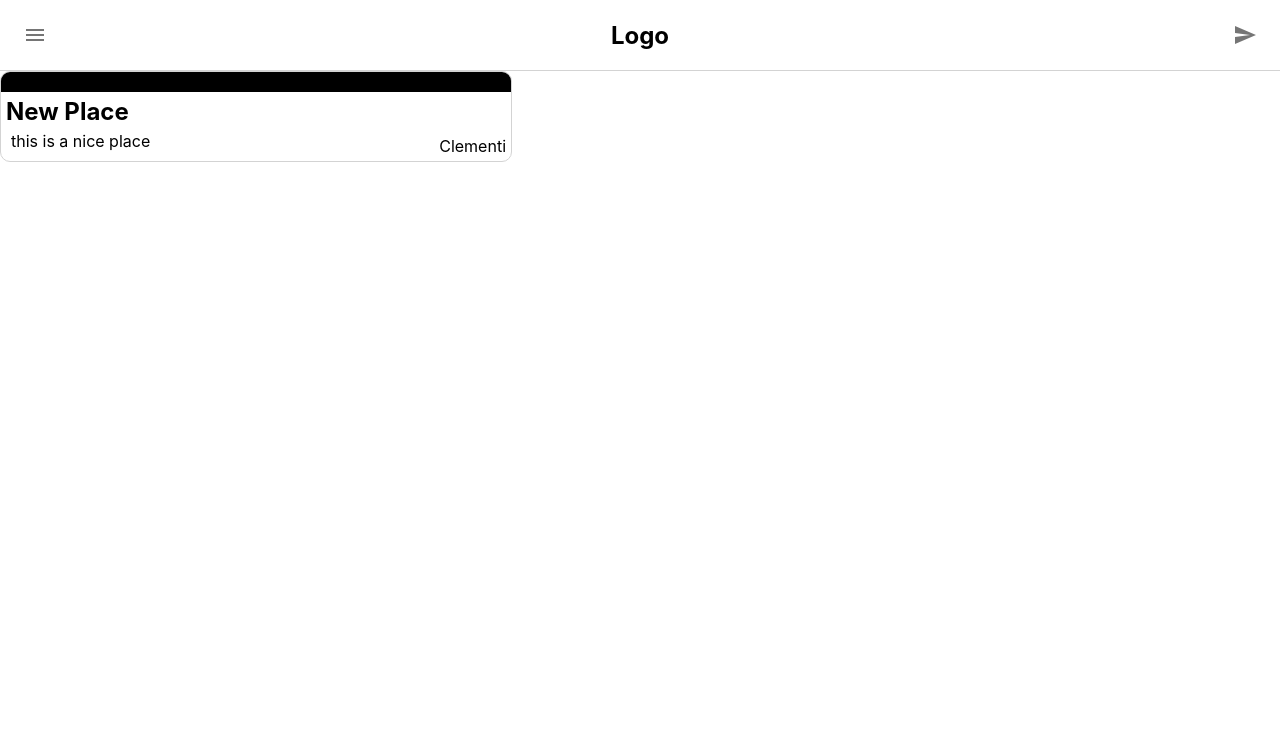
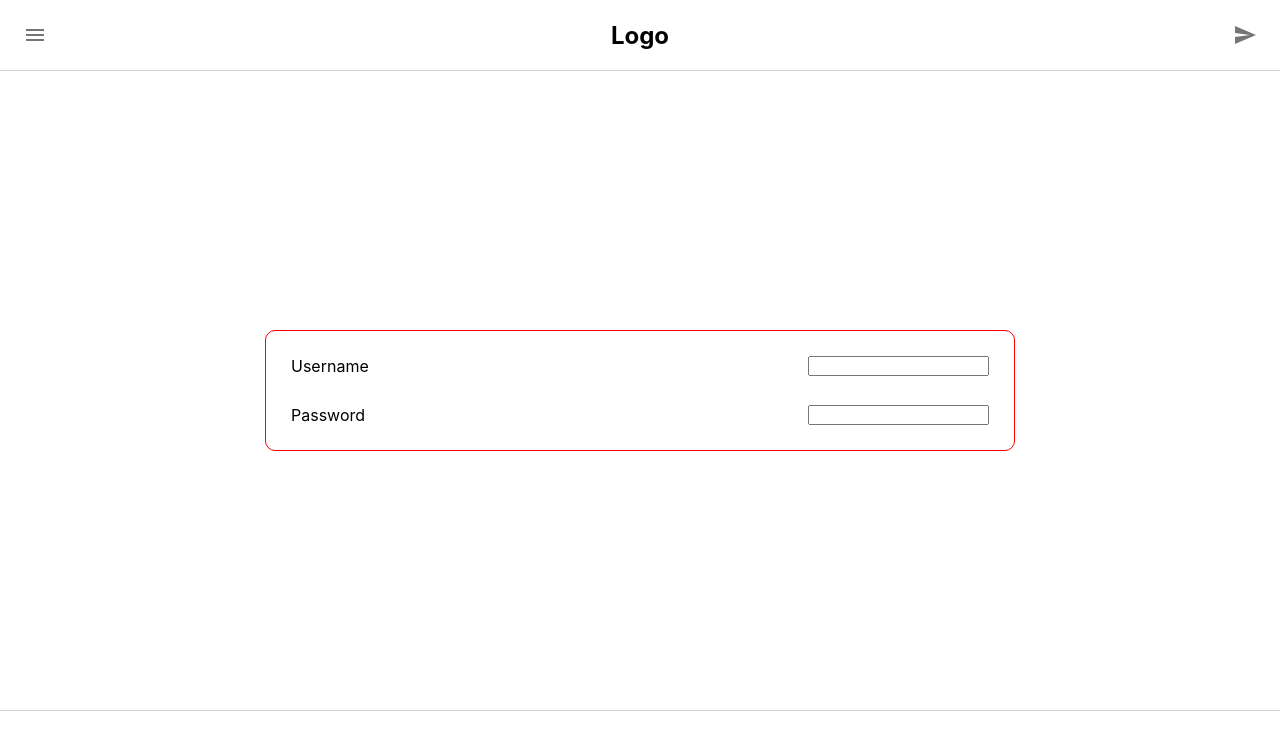
Before and after one commit to kktai1512/Hallus, a React (Create React App) app in the folder frontend/: page /login in a window 1280 px wide. Shown: the top 750 px of the page. Built offline with nearby package versions, Linux system fonts and the light colour scheme.

Commit message:
added routes

```diff
--- a/frontend/src/App.js
+++ b/frontend/src/App.js
@@ -1,13 +1,22 @@
 import React from "react"
 import Header from "./components/Header"
 import Card from "./components/Card"
+import { BrowserRouter as Router, Route, Routes, Link } from "react-router-dom"
+import Login from "./pages/Login"
+import Register from "./pages/Register"
+import Home from "./pages/Home"
 
 const App = () => {
   return (
-    <>
+    <Router>
       <Header />
-      <Card />
-    </>
+      <Routes>
+        <Route path="/" element={<Home />} />
+        <Route path="/login" element={<Login />} />
+        <Route path="/register" element={<Register />} />
+        <Route path="/card" element={<Card />} />
+      </Routes>
+    </Router>
   )
 }
 
--- /dev/null
+++ b/frontend/src/pages/Home.jsx
@@ -0,0 +1,7 @@
+import React from "react"
+
+const Home = () => {
+  return <div>Home</div>
+}
+
+export default Home
--- /dev/null
+++ b/frontend/src/pages/Login.jsx
@@ -0,0 +1,44 @@
+import React from "react"
+import styled from "styled-components"
+
+const Container = styled.div`
+  display: flex;
+  justify-content: space-between;
+  padding: 15px;
+  height: 80vh;
+  align-items: center;
+  border-bottom: 1px solid lightgray;
+`
+const FormContainer = styled.form`
+  width: 60%;
+  margin: auto;
+  height: 20%;
+  display: flex;
+  flex-direction: column;
+  border: 1px red solid;
+  border-radius: 10px;
+  padding: 25px;
+  justify-content: space-between;
+`
+const Input = styled.div`
+  display: flex;
+  justify-content: space-between;
+`
+const Login = () => {
+  return (
+    <Container>
+      <FormContainer>
+        <Input>
+          <label>Username</label>
+          <input></input>
+        </Input>
+        <Input>
+          <label>Password</label>
+          <input></input>
+        </Input>
+      </FormContainer>
+    </Container>
+  )
+}
+
+export default Login
--- /dev/null
+++ b/frontend/src/pages/Register.jsx
@@ -0,0 +1,7 @@
+import React from "react"
+
+const Register = () => {
+  return <div>Register</div>
+}
+
+export default Register
```
